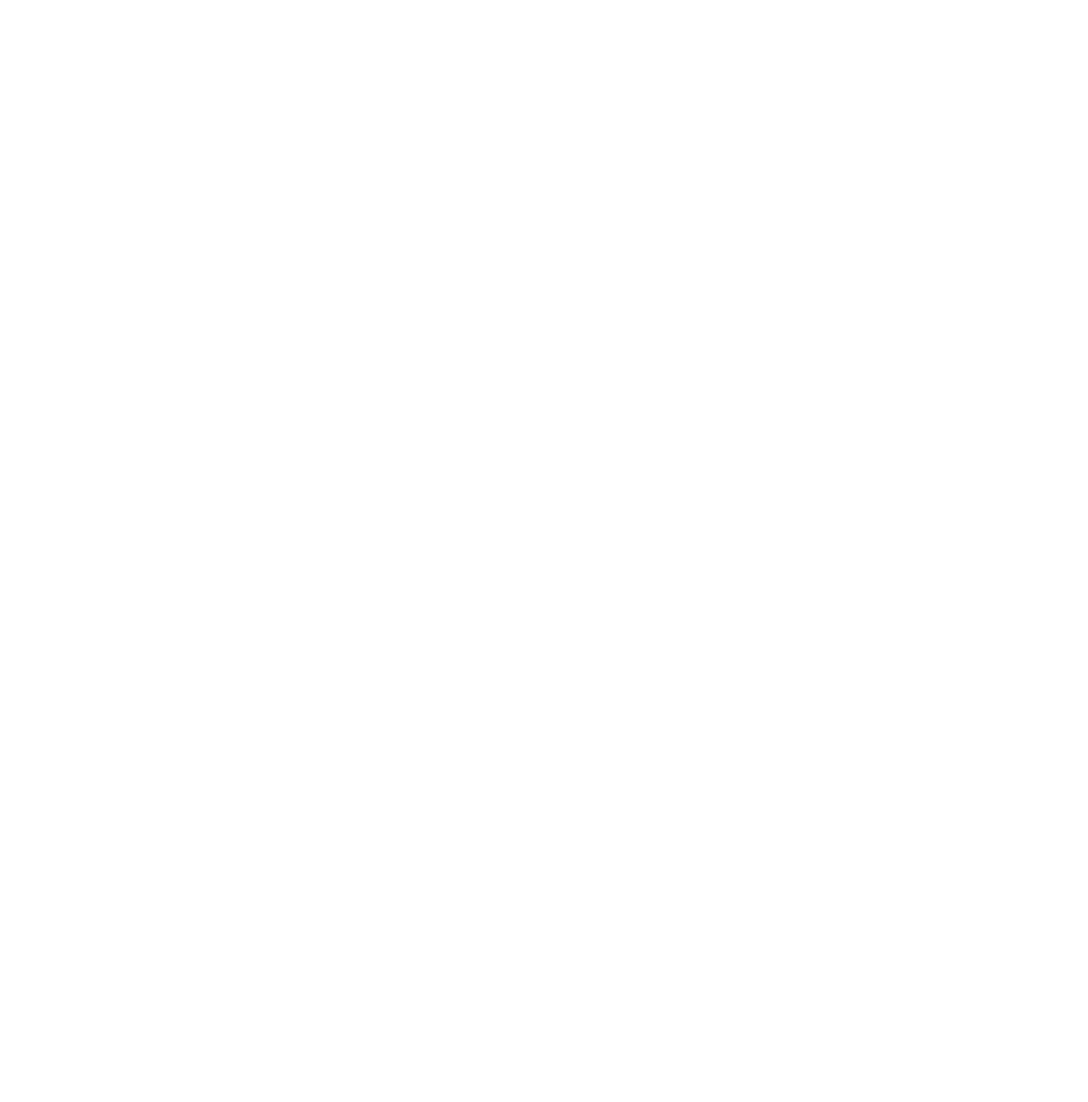
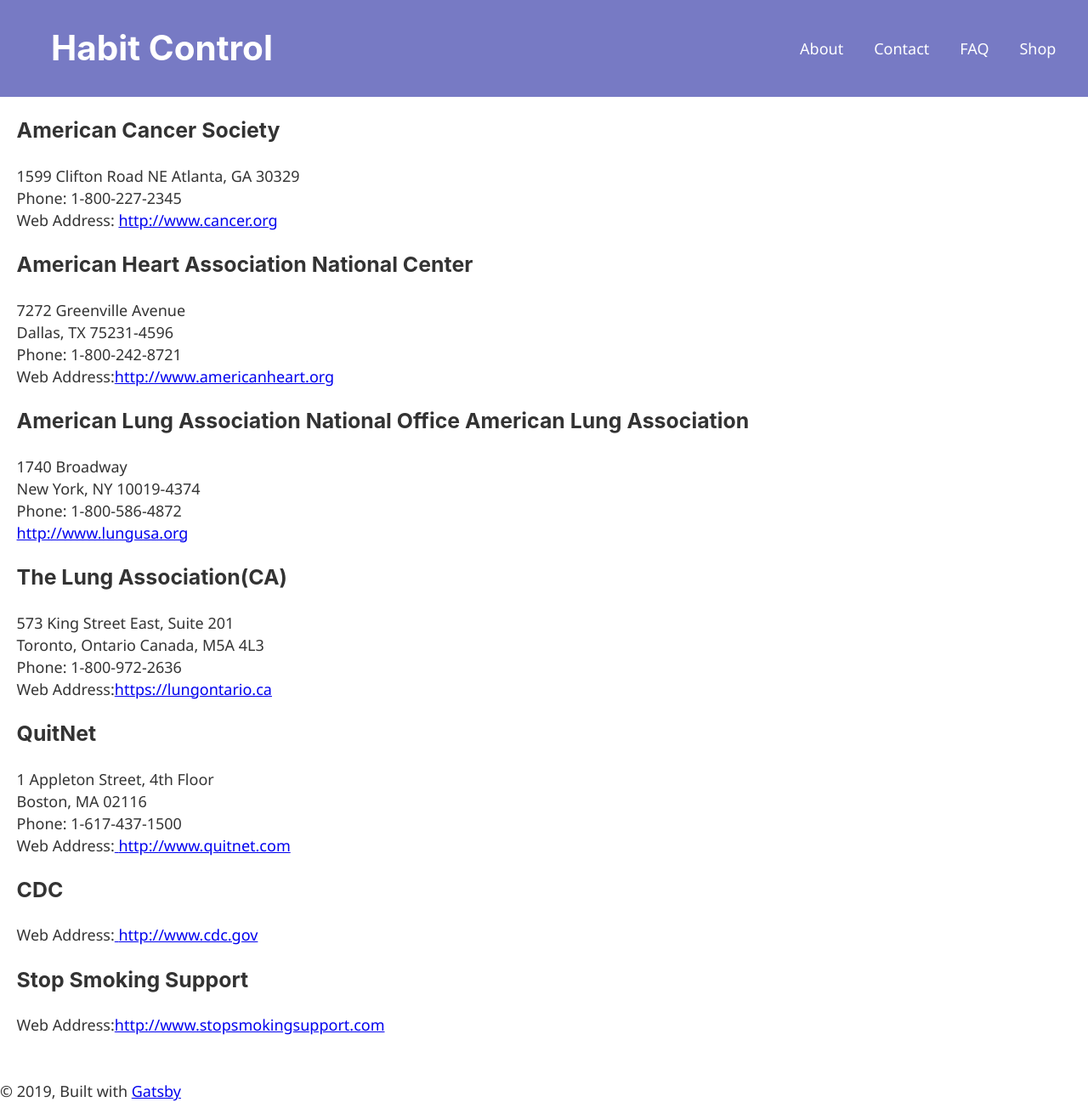
Before and after one commit to bahoffman/HabitControl2, a Gatsby site: page /resources in a window 1280 px wide. Before the commit this address had no page. Shown: the whole page at 85% size. Before the commit the page ends 800 px from the top, so only its background shows below. Built offline with nearby package versions, Linux system fonts and the light colour scheme; Gatsby itself is replaced by a stand-in of ours.

Commit message:
latest
added Resources page, refactored layout

```diff
--- a/src/components/footer.js
+++ b/src/components/footer.js
@@ -1,11 +1,16 @@
 import React from "react"
+import styled from "styled-components"
+
+const StyledFooter = styled.footer`
+  grid-area: footer;
+`
 
 const Footer = () => (
-  <footer style={{ gridArea: "`footer`" }}>
+  <StyledFooter>
     © {new Date().getFullYear()}, Built with
     {` `}
     <a href="https://www.gatsbyjs.org">Gatsby</a>
-  </footer>
+  </StyledFooter>
 )
 
 export default Footer
--- a/src/components/header.js
+++ b/src/components/header.js
@@ -10,26 +10,24 @@
   color: white;
 `
 
+const StyledHeader = styled.header`
+  grid-area: header;
+  background: #777ac4;
+  margin-bottom: 1.45rem;
+`
+
+const StyledNav = styled.nav`
+  display: flex;
+  flex-flow: row wrap;
+  justify-content: flex-end;
+  align-items: center;
+  margin: 0;
+  padding: 1.45rem 1.0875rem;
+`
+
 const Header = ({ siteTitle }) => (
-  <header
-    style={{
-      gridArea: "`header`",
-      background: `#777AC4`,
-      marginBottom: `1.45rem`,
-    }}
-  >
-    <nav
-      style={{
-        display: `flex`,
-        flexFlow: `row wrap`,
-        justifyContent: `flex-end`,
-        alignItems: `center`,
-        margin: 0,
-        // margin: `auto`,
-        // maxWidth: 960,
-        padding: `1.45rem 1.0875rem`,
-      }}
-    >
+  <StyledHeader>
+    <StyledNav>
       <h1 style={{ margin: 0, flexGrow: 2 }}>
         <StyledLink to="/">{siteTitle}</StyledLink>
       </h1>
@@ -37,8 +35,8 @@
       <StyledLink to="/contact/">Contact</StyledLink>
       <StyledLink to="/faq/">FAQ</StyledLink>
       <StyledLink to="/">Shop</StyledLink>
-    </nav>
-  </header>
+    </StyledNav>
+  </StyledHeader>
 )
 
 Header.propTypes = {
--- a/src/components/layout.css
+++ b/src/components/layout.css
@@ -1,10 +1,14 @@
 html {
   font-family: sans-serif;
+  width: 100%;
+    height: 100%;
   -ms-text-size-adjust: 100%;
   -webkit-text-size-adjust: 100%;
 }
 body {
   margin: 0;
+  width: 100%;
+    height: 100%;
   -webkit-font-smoothing: antialiased;
   -moz-osx-font-smoothing: grayscale;
 }
--- a/src/components/layout.js
+++ b/src/components/layout.js
@@ -8,25 +8,30 @@
 import React from "react"
 import PropTypes from "prop-types"
 import { StaticQuery, graphql } from "gatsby"
-// import styled from "styled-components"
 
 import Header from "./header"
 import Footer from "./footer"
 import "./layout.css"
+import styled from "styled-components"
 
-// const AutoGrid = styled.div`
-// display: grid;
-//   grid-template-areas:
-//     "header header header"
-//     "nav content side"
-//     "footer footer footer";
+const LayoutGrid = styled.div`
+  height: 100vh;
+  display: grid;
+  grid-template-rows: auto 1fr auto;
+  grid-template-columns: 100%;
+  grid-template-areas:
+    "header"
+    "content"
+    "footer";
+`
 
-//   grid-template-columns: 200px 1fr 200px;
-//   grid-template-rows: auto 1fr auto;
-//   grid-gap: 10px;
-
-//   height: 100vh;
-// `
+const StyledContent = styled.main`
+  grid-area: content;
+  /* margin: 0 auto; */
+  max-width: 80%;
+  padding: 0px 1.0875rem 1.45rem;
+  padding-top: 0;
+`
 
 const Layout = ({ children }) => (
   <StaticQuery
@@ -40,27 +45,11 @@
       }
     `}
     render={data => (
-      <div
-        style={{
-          display: `grid`,
-          gridTemplateAreas: "'header' 'content' 'footer'",
-        }}
-      >
+      <LayoutGrid>
         <Header siteTitle={data.site.siteMetadata.title} />
-        <div
-          style={{
-            gridArea: `content`,
-            margin: `0 auto`,
-            // maxWidth: 960,
-            maxWidth: `80%`,
-            padding: `0px 1.0875rem 1.45rem`,
-            paddingTop: 0,
-          }}
-        >
-          <main>{children}</main>
-        </div>
+        <StyledContent>{children}</StyledContent>
         <Footer />
-      </div>
+      </LayoutGrid>
     )}
   />
 )
--- /dev/null
+++ b/src/pages/resources.js
@@ -0,0 +1,113 @@
+import React from "react"
+import Layout from "../components/layout"
+import SEO from "../components/seo"
+
+const ResourcesPage = () => (
+  <Layout>
+    <SEO title="Resources" />
+
+    <h3>American Cancer Society</h3>
+    <p>
+      1599 Clifton Road NE Atlanta, GA 30329
+      <br />
+      Phone: 1-800-227-2345
+      <br />
+      Web Address:{" "}
+      <a target="_blank" rel="noopener noreferrer" href="http://www.cancer.org">
+        {" "}
+        http://www.cancer.org{" "}
+      </a>
+      <br />
+    </p>
+
+    <h3> American Heart Association National Center </h3>
+    <p>
+      7272 Greenville Avenue <br />
+      Dallas, TX 75231-4596 <br />
+      Phone: 1-800-242-8721 <br />
+      Web Address:
+      <a
+        target="_blank"
+        rel="noopener noreferrer"
+        href="http://www.americanheart.org"
+      >
+        http://www.americanheart.org
+      </a>
+      <br />
+    </p>
+
+    <h3>American Lung Association National Office American Lung Association</h3>
+    <p>
+      1740 Broadway <br />
+      New York, NY 10019-4374 <br />
+      Phone: 1-800-586-4872 <br />
+      <a
+        target="_blank"
+        rel="noopener noreferrer"
+        href="http://www.lungusa.org"
+      >
+        {" "}
+        http://www.lungusa.org
+      </a>
+      <br />
+    </p>
+
+    <h3>The Lung Association(CA)</h3>
+    <p>
+      573 King Street East, Suite 201 <br />
+      Toronto, Ontario Canada, M5A 4L3 <br />
+      Phone: 1-800-972-2636 <br />
+      Web Address:
+      <a
+        target="_blank"
+        rel="noopener noreferrer"
+        href="https://lungontario.ca"
+      >
+        https://lungontario.ca
+      </a>
+      <br />
+    </p>
+
+    <h3>QuitNet </h3>
+    <p>
+      1 Appleton Street, 4th Floor <br />
+      Boston, MA 02116 <br />
+      Phone: 1-617-437-1500 <br />
+      Web Address:
+      <a
+        target="_blank"
+        rel="noopener noreferrer"
+        href="http://www.quitnet.com"
+      >
+        {" "}
+        http://www.quitnet.com
+      </a>
+      <br />
+    </p>
+
+    <h3>CDC</h3>
+    <p>
+      Web Address:
+      <a target="_blank" rel="noopener noreferrer" href="http://www.cdc.gov">
+        {" "}
+        http://www.cdc.gov
+      </a>
+      <br />
+    </p>
+
+    <h3> Stop Smoking Support</h3>
+    <p>
+      Web Address:
+      <a
+        target="_blank"
+        rel="noopener noreferrer"
+        href="http://www.stopsmokingsupport.com"
+      >
+        http://www.stopsmokingsupport.com
+      </a>
+      <br />
+    </p>
+  </Layout>
+)
+
+export default ResourcesPage
```
Also changed, not shown: src/pages/contact.js (+10 -4 lines).
